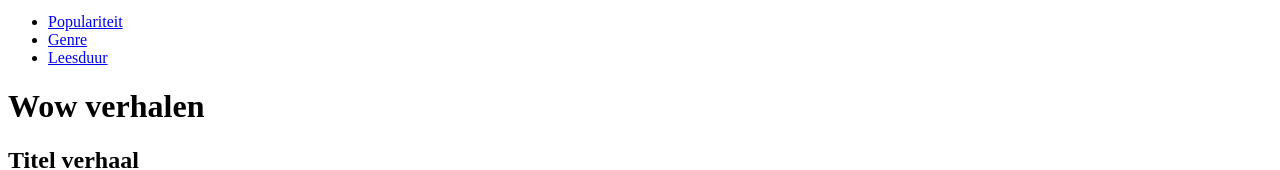
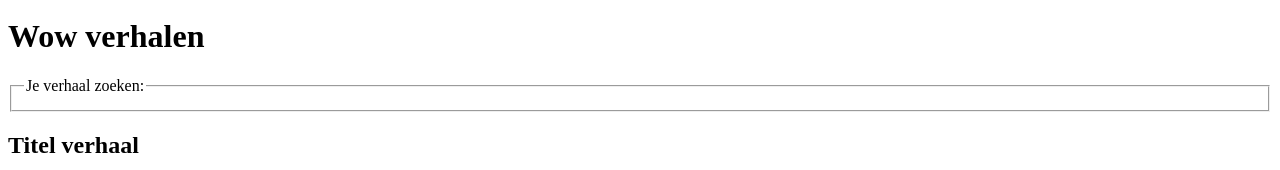
Before and after one commit to Roelmeijns/projectweb, a plain HTML site: page website.html in a window 1280 px wide. Shown: the part 27-197 px from the top of the page. Drawn offline with Linux system fonts and the light colour scheme.

Commit message:
Add files via upload

```diff
--- a/website.html
+++ b/website.html
@@ -1,17 +1,19 @@
 <html>
 	<head>
+		<link rel="stylesheet" type="text/css" href="css/css.css">
 		<title>
+			Wow Verhalen
 		</title>
 	</head>
 	<body>
 		<header>
-			<img src="C:\Users\Roel\Desktop\CMD\Jaar 2\Blok 2\Visual Research\wowair.png">
-			<ul>
-			  <li><a href="default.asp">Populariteit</a></li>
-			  <li><a href="news.asp">Genre</a></li>
-			  <li><a href="contact.asp">Leesduur</a></li>
-			</ul>
+			<img src="images/sitelogo.svg">
+			<nav></nav>
 			<h1>Wow verhalen</h1>
+			<fieldset>
+				<legend> Je verhaal zoeken:
+				</legend>
+			</fieldset>
 		</header>
 		<main>
 			<section id="Titelfoto">
```
